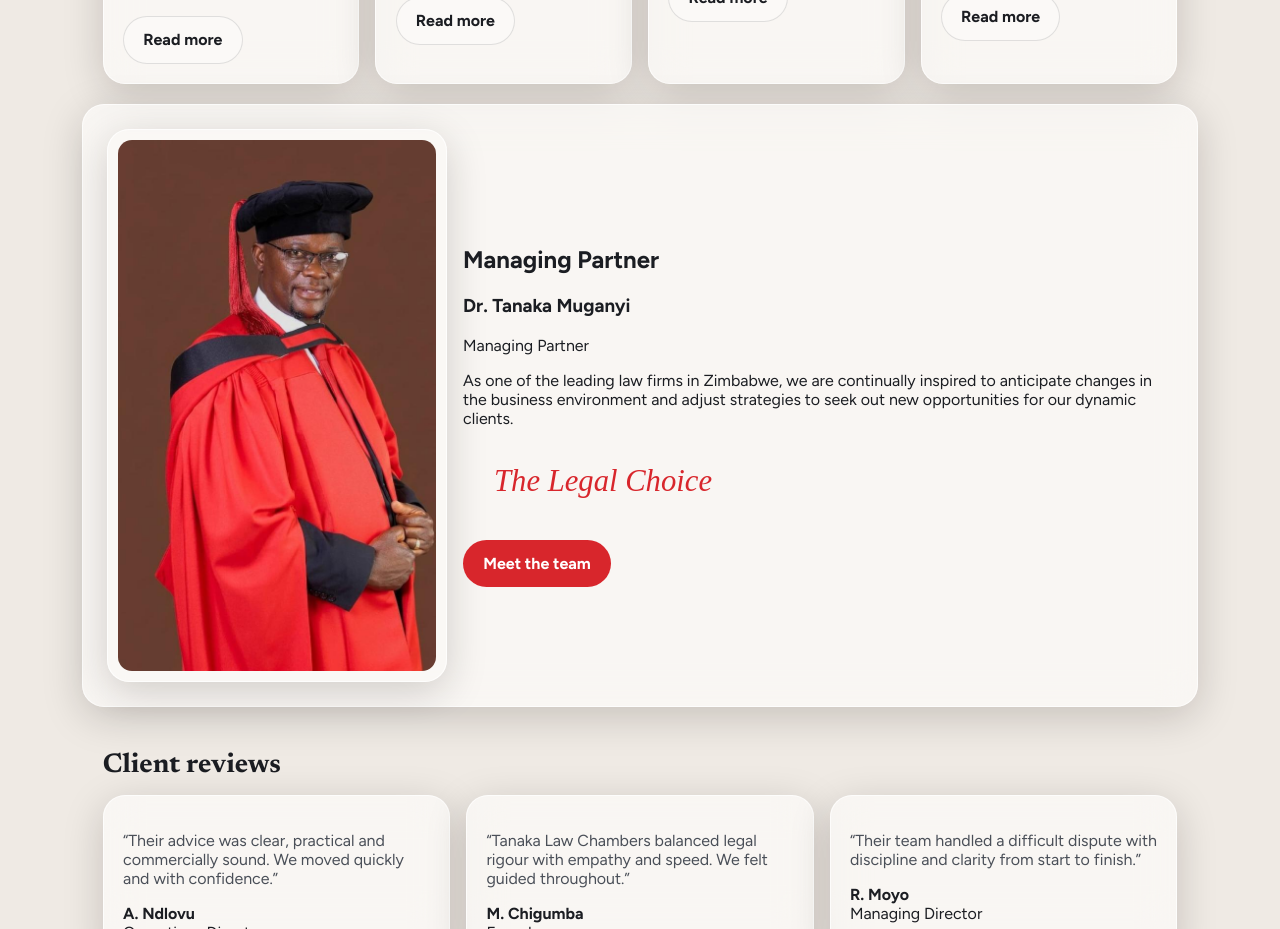
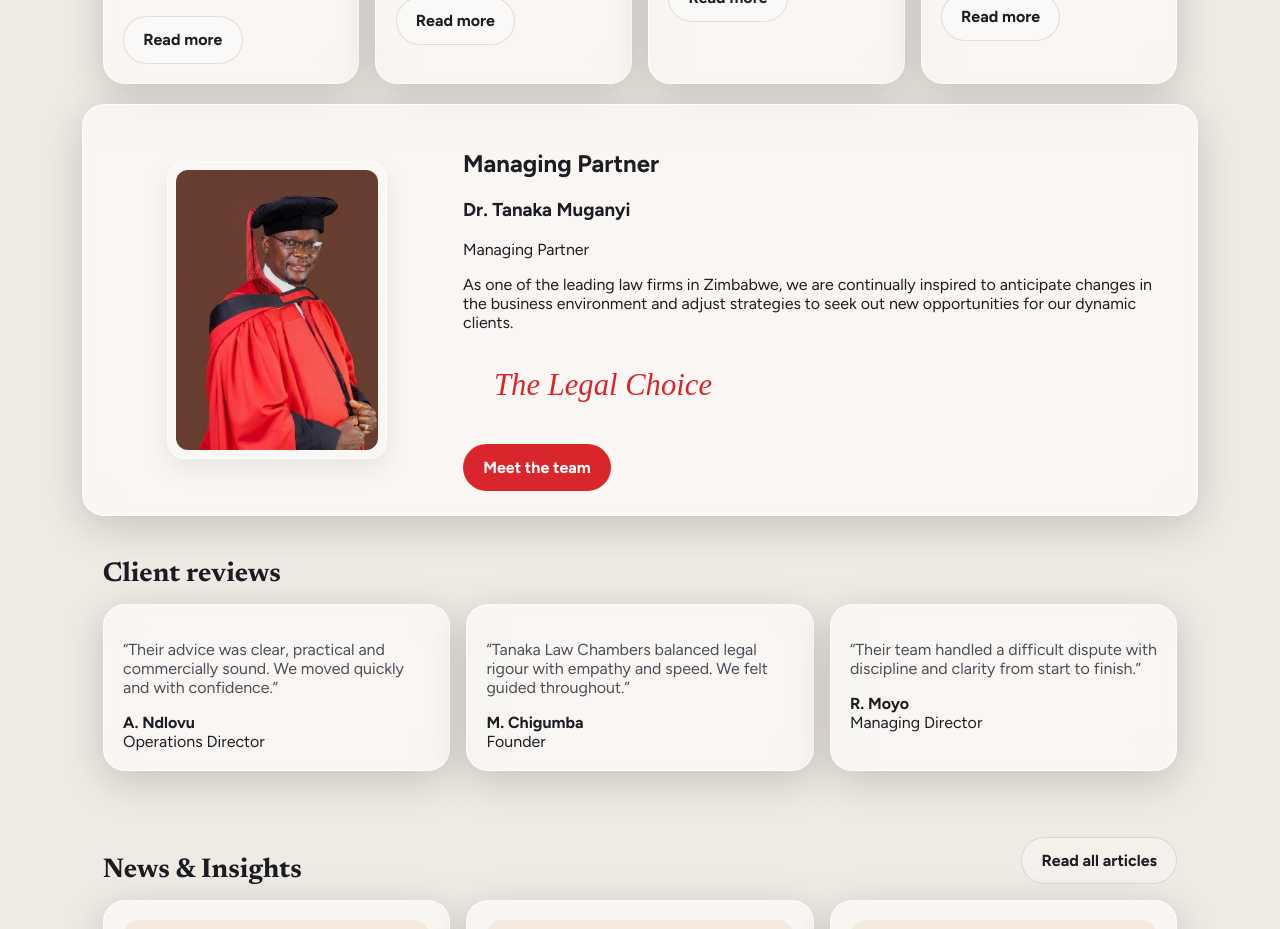
Before and after one commit to shelbyTagv/TanakaLawChambers-Website, a Next.js app: page / in a window 1280 px wide. Shown: the part 1200-2129 px from the top of the page. Built offline with nearby package versions, Linux system fonts and the light colour scheme.

Commit message:
corrected picsw

```diff
--- a/app/globals.css
+++ b/app/globals.css
@@ -317,25 +317,32 @@ input:focus-visible, select:focus-visible, textarea:focus-visible, a:focus-visib
   margin-top: 2rem;
 }
 .team-frame {
-  width: fit-content;
-  max-width: 100%;
-  padding: 10px;
-  border: 1px solid rgba(255,255,255,0.75);
-  border-radius: 22px;
-  background: rgba(255,255,255,0.2);
-  box-shadow: var(--shadow);
+  width: min(220px, 100%);
+  margin: 0 auto;
+  padding: 8px;
+  border: 1px solid rgba(255,255,255,0.6);
+  border-radius: 18px;
+  background: rgba(255,255,255,0.18);
+  box-shadow: 0 10px 26px rgba(15, 20, 26, 0.08);
 }
 .team-frame img {
   width: 100%;
-  height: auto;
+  height: 280px;
+  object-fit: cover;
+  object-position: center top;
   display: block;
-  border-radius: 14px;
+  border-radius: 12px;
+}
+.team-card {
+  display: flex;
+  flex-direction: column;
+  min-height: 100%;
 }
 .team-card .meta {
   display: flex;
   flex-direction: column;
   gap: 0.2rem;
-  margin-top: 0.9rem;
+  margin-top: 0.8rem;
 }
 .team-section .section-heading {
   margin-bottom: 0.9rem;
```
